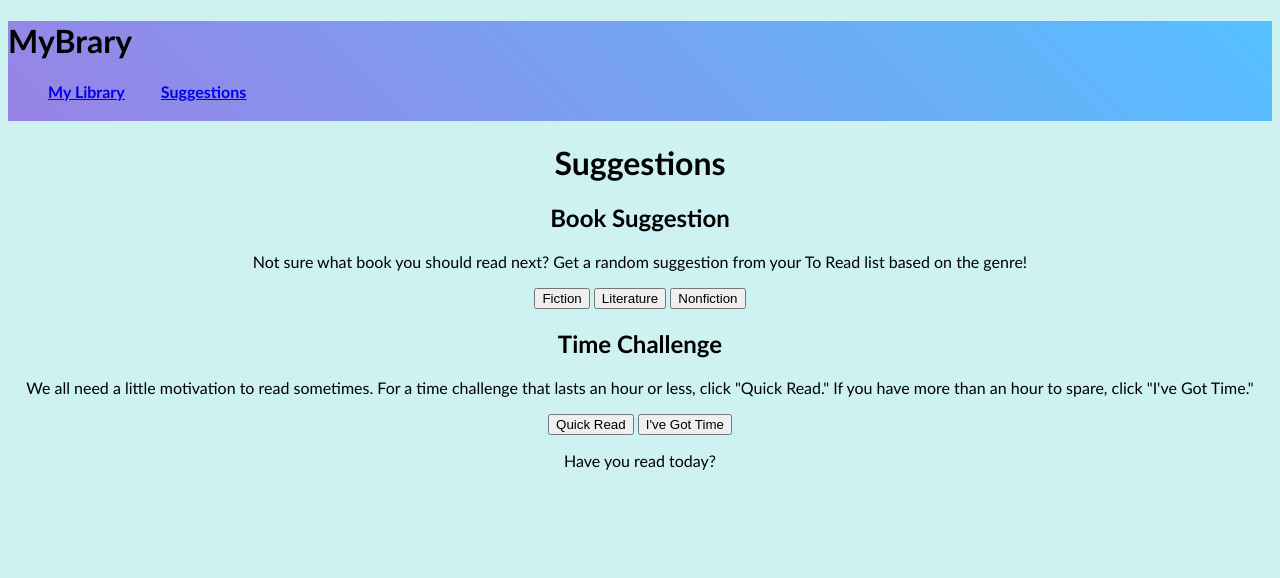
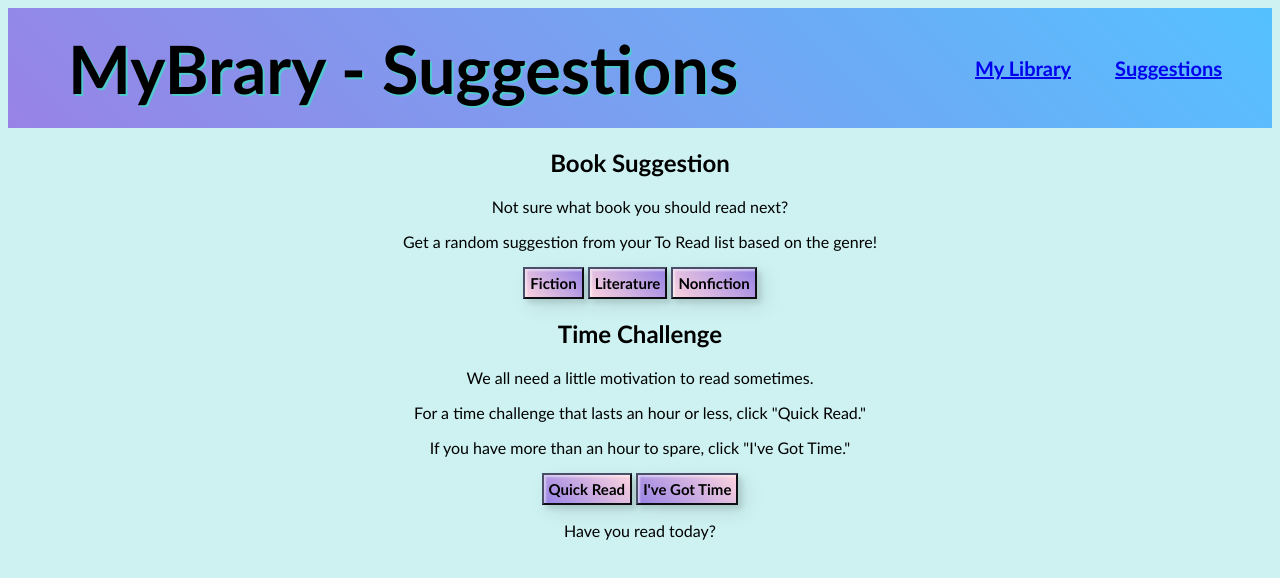
Before and after one commit to graum97/mg-foundations-capstone, a website: page public/suggestions.html in a window 1280 px wide. Drawn offline with nearby package versions, Linux system fonts and the light colour scheme.

Commit message:
more styling

```diff
--- a/public/library.css
+++ b/public/library.css
@@ -3,6 +3,7 @@
 	display: inline;
   font-weight: bold;
 	color: black;
+  font-size: 15pt;
 }
 
 body {
@@ -14,12 +15,19 @@ header {
   background-image: linear-gradient(45deg, #9883E5, #55C1FF);
   font-family:'Gill Sans', 'Gill Sans MT', Calibri, 'Trebuchet MS', sans-serif;
  height: 100px;
+ padding: 10px;
+ margin: 0px;
+ display: flex;
+ flex-direction: row;
+  justify-content: space-between;
+  align-items: center;
 }
 
 #header {
   display: inline;
-    /* flex-direction: column;
-    justify-content: center;  */
+  margin-left: 50px;
+  font-size: 50pt;
+  text-shadow: 2px 2px #50C9CE;
 }
 
 #add-book {
@@ -75,18 +83,6 @@ header {
     align-items: center;
   }
 
-  .book {
-    width: 300px;
-    margin: 20px;
-    display: flex;
-    flex-direction: column;
-    align-items: center;
-    justify-content: center;
-    overflow-wrap: break-word;
-    font-weight: bolder;
-  }
-
-
   .book-card {
     background-image: linear-gradient(45deg, #9883E5, #55C1FF);
     width: 300px;
@@ -94,6 +90,59 @@ header {
     display: flex;
     flex-direction: column;
     align-items: center;
-    border-radius: 12px;
+    border-radius: 25px;
     box-shadow: 0px 10px 13px -7px #000000, 5px 5px 15px 5px rgba(0,0,0,0);
+    font-size: 0px;
   }
+
+  .book {
+    width: 300px;
+    margin-top: 20px;
+    display: flex;
+    flex-direction: column;
+    align-items: center;
+    justify-content: flex-start;
+    font-weight: bolder;
+    font-size: medium;
+  }
+
+.author {
+  width: 300px;
+  /* margin: 20px;  */
+  display: flex;
+  flex-direction: column;
+  align-items: center;
+  justify-content: flex-start;
+  /* font-weight: bolder; */
+  font-size: medium;
+}
+
+.genre {
+  width: 300px;
+  /* margin: 20px;  */
+  display: flex;
+  flex-direction: column;
+  align-items: center;
+  justify-content: flex-start;
+  font-size: medium;
+}
+
+.obtain {
+  width: 300px;
+  /* margin: 20px;  */
+  display: flex;
+  flex-direction: column;
+  align-items: center;
+  justify-content: flex-start;
+  font-size: medium;
+}
+
+.read-status {
+  width: 300px;
+  margin-bottom: 20px;
+  display: flex;
+  flex-direction: row;
+  align-items: center;
+  justify-content: center;
+  font-size: medium;
+}
--- a/public/suggestions.css
+++ b/public/suggestions.css
@@ -3,6 +3,7 @@
 	display: inline;
 	font-weight: bold;
 	color: black;
+	font-size: 15pt;
 }
 
 body {
@@ -14,4 +15,75 @@ body {
 	background-image: linear-gradient(45deg, #9883E5, #55C1FF);
 	font-family:'Gill Sans', 'Gill Sans MT', Calibri, 'Trebuchet MS', sans-serif;
 	height: 100px;
+	padding: 10px;
+ 	margin: 0px;
+ 	display: flex;
+ 	flex-direction: row;
+  	justify-content: space-between;
+ 	align-items: center;
   }
+
+  #header {
+	display: inline;
+	margin-left: 50px;
+	font-size: 50pt;
+	text-shadow: 2px 2px #50C9CE;
+  }
+
+  #quickChallenge {
+	background-image: linear-gradient(45deg, #9883E5, #FCD3DE);
+	box-shadow: inset 2px 2px 2px 0px rgba(255,255,255,.5),
+   7px 7px 20px 0px rgba(0,0,0,.1),
+   4px 4px 5px 0px rgba(0,0,0,.1);
+	border-color: #4A4E69;
+  	font-size: 15px;
+	font-family: 'Gill Sans', 'Gill Sans MT', Calibri, 'Trebuchet MS', sans-serif;
+ 	padding: 5px;
+	 font-weight: bold;
+  }
+
+  #longChallenge {
+	background-image: linear-gradient(45deg, #9883E5, #FCD3DE);
+	box-shadow: inset 2px 2px 2px 0px rgba(255,255,255,.5),
+   7px 7px 20px 0px rgba(0,0,0,.1),
+   4px 4px 5px 0px rgba(0,0,0,.1);
+   border-color: #4A4E69;
+  	font-size: 15px;
+	font-family: 'Gill Sans', 'Gill Sans MT', Calibri, 'Trebuchet MS', sans-serif;
+ 	padding: 5px;
+	 font-weight: bold;
+  }
+
+  #suggestFicButton {
+	background-image: linear-gradient(45deg, #FCD3DE, #9883E5);
+	box-shadow: inset 2px 2px 2px 0px rgba(255,255,255,.5),
+   7px 7px 20px 0px rgba(0,0,0,.1),
+   4px 4px 5px 0px rgba(0,0,0,.1);
+   border-color: #4A4E69;
+  	font-size: 15px;
+	font-family: 'Gill Sans', 'Gill Sans MT', Calibri, 'Trebuchet MS', sans-serif;
+ 	padding: 5px;
+	font-weight: bold;
+  }
+  #suggestLitButton {
+	background-image: linear-gradient(45deg, #FCD3DE, #9883E5);
+	box-shadow: inset 2px 2px 2px 0px rgba(255,255,255,.5),
+   7px 7px 20px 0px rgba(0,0,0,.1),
+   4px 4px 5px 0px rgba(0,0,0,.1);
+   border-color: #4A4E69;
+  	font-size: 15px;
+	font-family: 'Gill Sans', 'Gill Sans MT', Calibri, 'Trebuchet MS', sans-serif;
+ 	padding: 5px;
+	 font-weight: bold;
+  }
+  #suggestNonButton {
+	background-image: linear-gradient(45deg, #FCD3DE, #9883E5);
+	box-shadow: inset 2px 2px 2px 0px rgba(255,255,255,.5),
+   7px 7px 20px 0px rgba(0,0,0,.1),
+   4px 4px 5px 0px rgba(0,0,0,.1);
+   border-color: #4A4E69;
+  	font-size: 15px;
+	font-family: 'Gill Sans', 'Gill Sans MT', Calibri, 'Trebuchet MS', sans-serif;
+ 	padding: 5px;
+	 font-weight: bold;
+  }
--- a/public/suggestions.html
+++ b/public/suggestions.html
@@ -9,7 +9,7 @@
 </head>
 <body>
     <header>
-        <h1>MyBrary</h1>
+        <h1 id="header">MyBrary - Suggestions</h1>
         <nav>
             <ol>
                 <li class="crumb"><a href="./library.html">My Library</a></li>
@@ -19,16 +19,18 @@
     </header>
     <center>
     <content>
-        <h1>Suggestions</h1>
         <h2 class="sub-header">Book Suggestion</h2>
-        <p>Not sure what book you should read next? Get a random suggestion from your To Read list based on the genre!</p>
+        <p>Not sure what book you should read next?</p>
+        <p>Get a random suggestion from your To Read list based on the genre!</p>
         <section id="bookSuggestion">
             <button id="suggestFicButton">Fiction</button>
             <button id="suggestLitButton">Literature</button>
             <button id="suggestNonButton">Nonfiction</button>
         </section>
         <h2 class="sub-header">Time Challenge</h2>
-        <p>We all need a little motivation to read sometimes. For a time challenge that lasts an hour or less, click "Quick Read." If you have more than an hour to spare, click "I've Got Time."</p>
+        <p>We all need a little motivation to read sometimes.</p>
+        <p>For a time challenge that lasts an hour or less, click "Quick Read."</p>
+        <p>If you have more than an hour to spare, click "I've Got Time."</p>
         <section id="timeChallenge">
             <button id="quickChallenge">Quick Read</button>
             <button id="longChallenge">I've Got Time</button>
```
Also changed, not shown: public/library.html (+2 -2 lines), public/library.js (+6 -2 lines).
